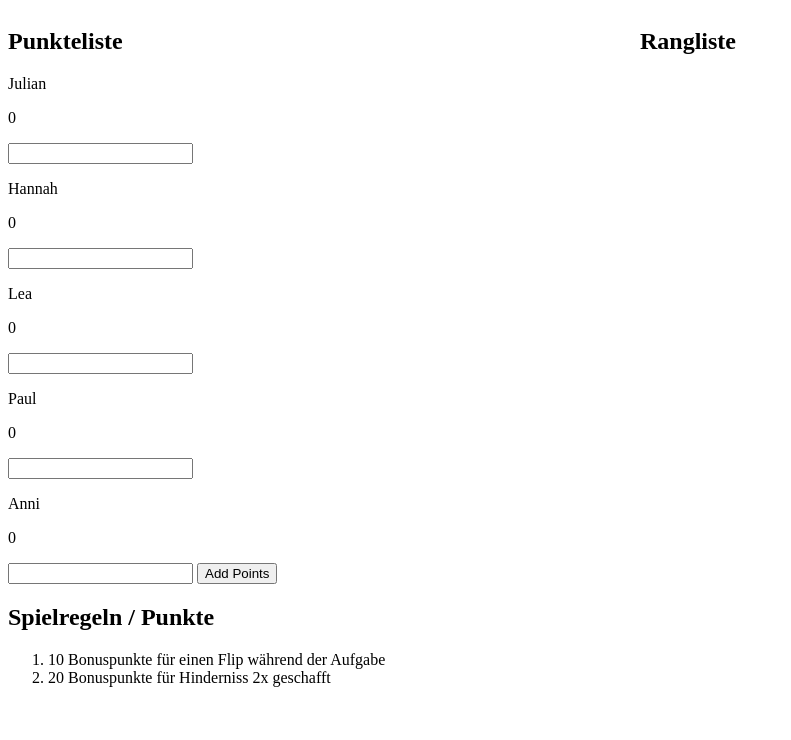
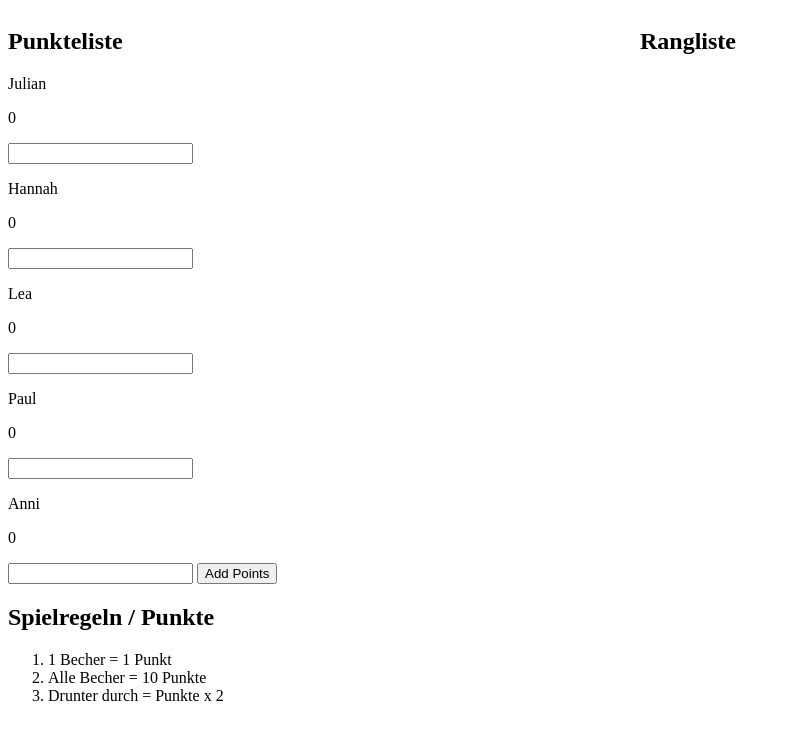
Before and after one commit to Paul-Kl01/AntiUni_GitHub, a plain HTML site: page index.htm in a window 1280 px wide. Shown: the whole page, without its empty margins (0-791 px from the left). Drawn offline with Linux system fonts and the light colour scheme.

Commit message:
New rules

```diff
--- a/index.htm
+++ b/index.htm
@@ -30,8 +30,9 @@
             <div class="regeln">
                 <h2>Spielregeln / Punkte</h2>
                 <ol>
-                    <li>10 Bonuspunkte für einen Flip während der Aufgabe</li>
-                    <li>20 Bonuspunkte für Hinderniss 2x geschafft</li>
+                    <li>1 Becher = 1 Punkt</li>
+                    <li>Alle Becher = 10 Punkte</li>
+                    <li>Drunter durch = Punkte x 2</li>
                 </ol>
             </div>
         </div>
```
